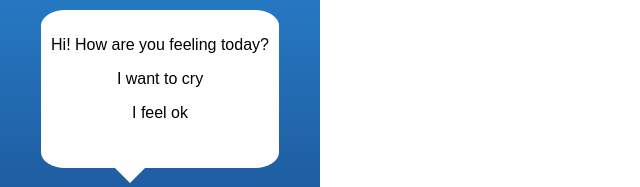
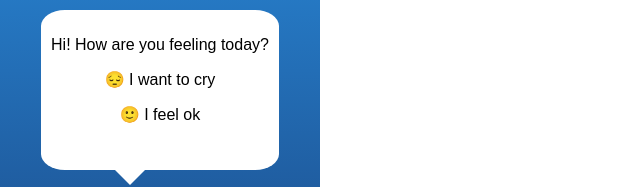
Before and after one commit to CYPIAPT-LNDSE/friendly-friends, a React (Create React App) app: page / in a window 1280 px wide. Shown: the part 120-307 px from the top of the page, without its empty margins (0-640 px from the left). Built offline with nearby package versions, Linux system fonts and the light colour scheme.

Commit message:
Add emoticons to message options

```diff
--- a/src/components/App.js
+++ b/src/components/App.js
@@ -8,7 +8,7 @@ import '../styles/App.css';
 class App extends Component {
   constructor() {
     super();
-    this.options = ["I want to cry", "I feel ok"];
+    this.options = ["😔 I want to cry", "🙂 I feel ok"];
   }
   render() {
     return (
```
